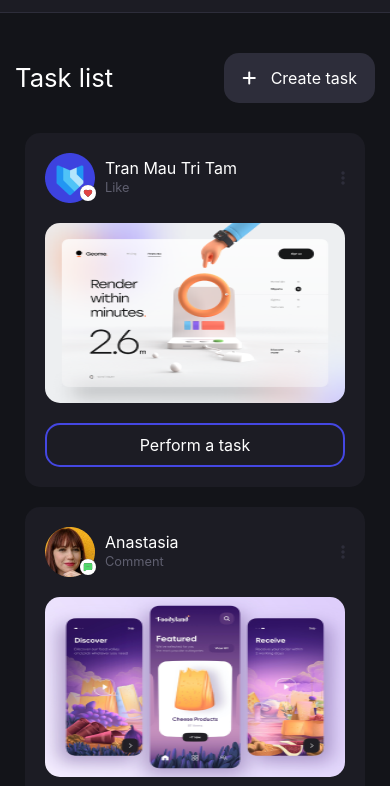
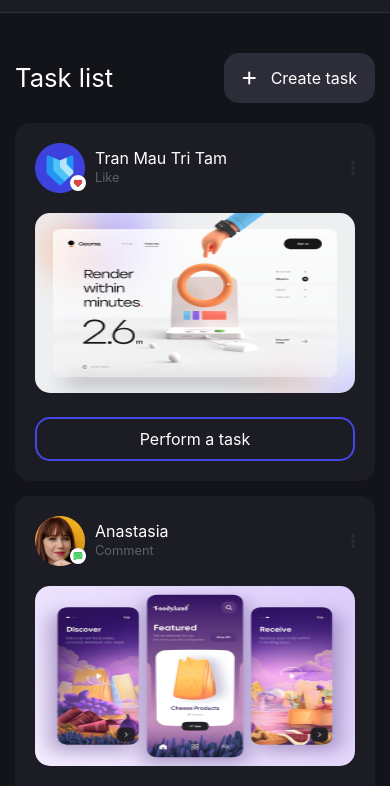
Before and after one commit to ziarparvaiz/Web-Service, a plain HTML site: page index.html in a window 390 px wide. Shown: the part 58-844 px from the top of the page. Drawn offline with Linux system fonts and the light colour scheme.

Commit message:
fix bug taskcard component

```diff
--- a/src/scss/components/task-card.scss
+++ b/src/scss/components/task-card.scss
@@ -15,38 +15,18 @@
 // Task
 
 .tasks {
-    display: flex;
-    flex-wrap: wrap;
+    display: grid;
+    grid-template-columns: repeat(auto-fit, minmax(17rem, 1fr));
+    grid-template-rows: repeat(200px 1fr 1fr);
+    grid-gap: 15px;
 
     .task-card {
         display: flex;
         flex-direction: column;
-        width: 23%;
         background-color: $dark;
         color: $light;
         border-radius: 15px;
         padding: 20px;
-        margin: 10px;
-
-        @media only screen and (max-width: 1038px) {
-            width: 31%;
-        }
-
-        @media only screen and (max-width: 888px) {
-            width: 47%;
-        }
-
-        @media only screen and (max-width: 706px) {
-            width: 46.8%;
-        }
-
-        @media only screen and (max-width: 655px) {
-            width: 45.9%;
-        }
-
-        @media only screen and (max-width: 519px) {
-            width: 100%;
-        }
 
         .card-header {
             display: flex;
@@ -108,15 +88,9 @@
             margin-bottom: 20px;
 
             img {
-                display: flex;
-                flex-direction: column;
-                flex-basis: 100%;
+                width: 100%;
                 height: 180px;
                 border-radius: 15px;
-
-                @media only screen and (max-width: 655px) {
-                    width: 100%;
-                }
 
             }
         }
```
Also changed, not shown: src/css/style.css, 2 other files.
